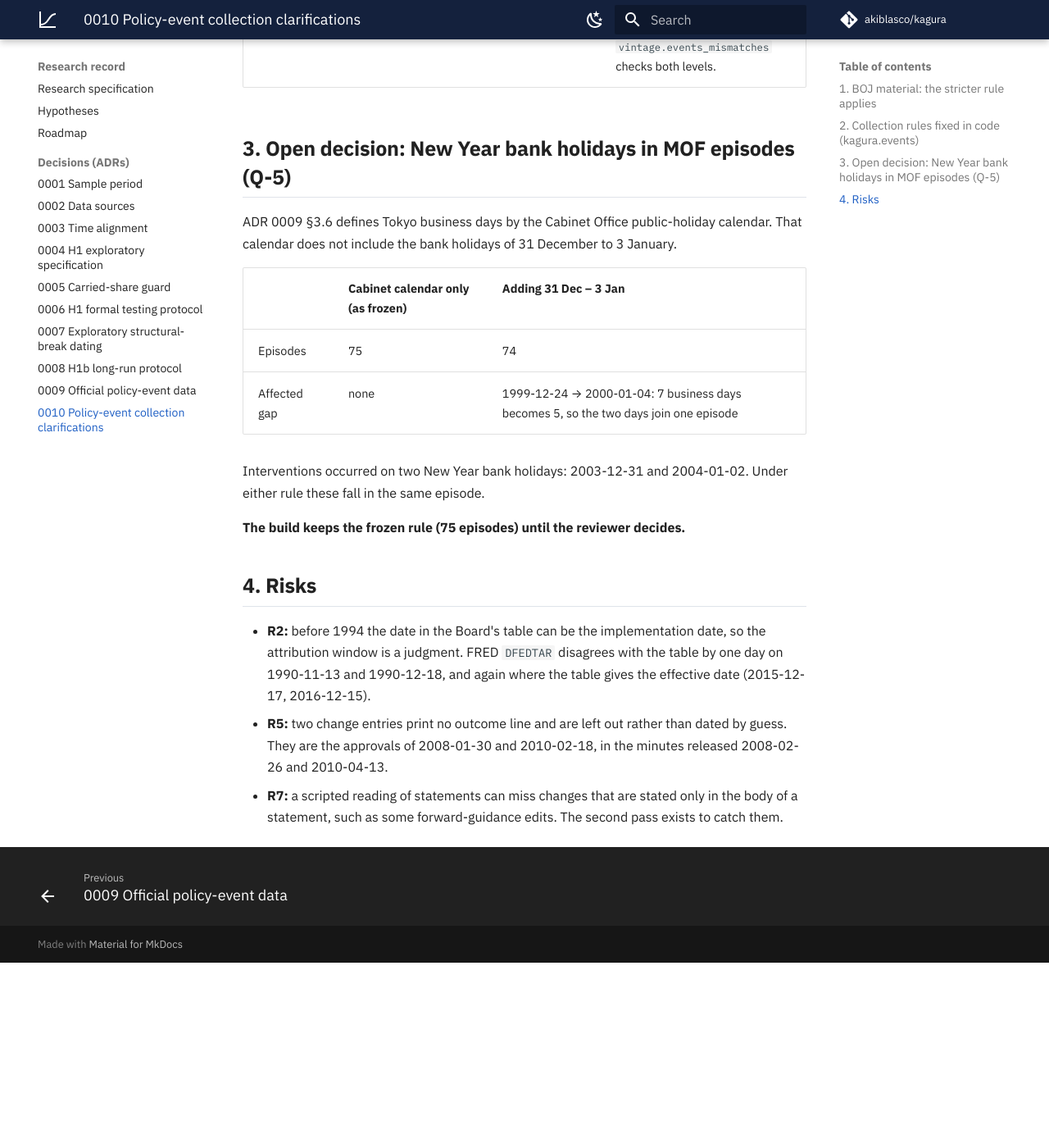
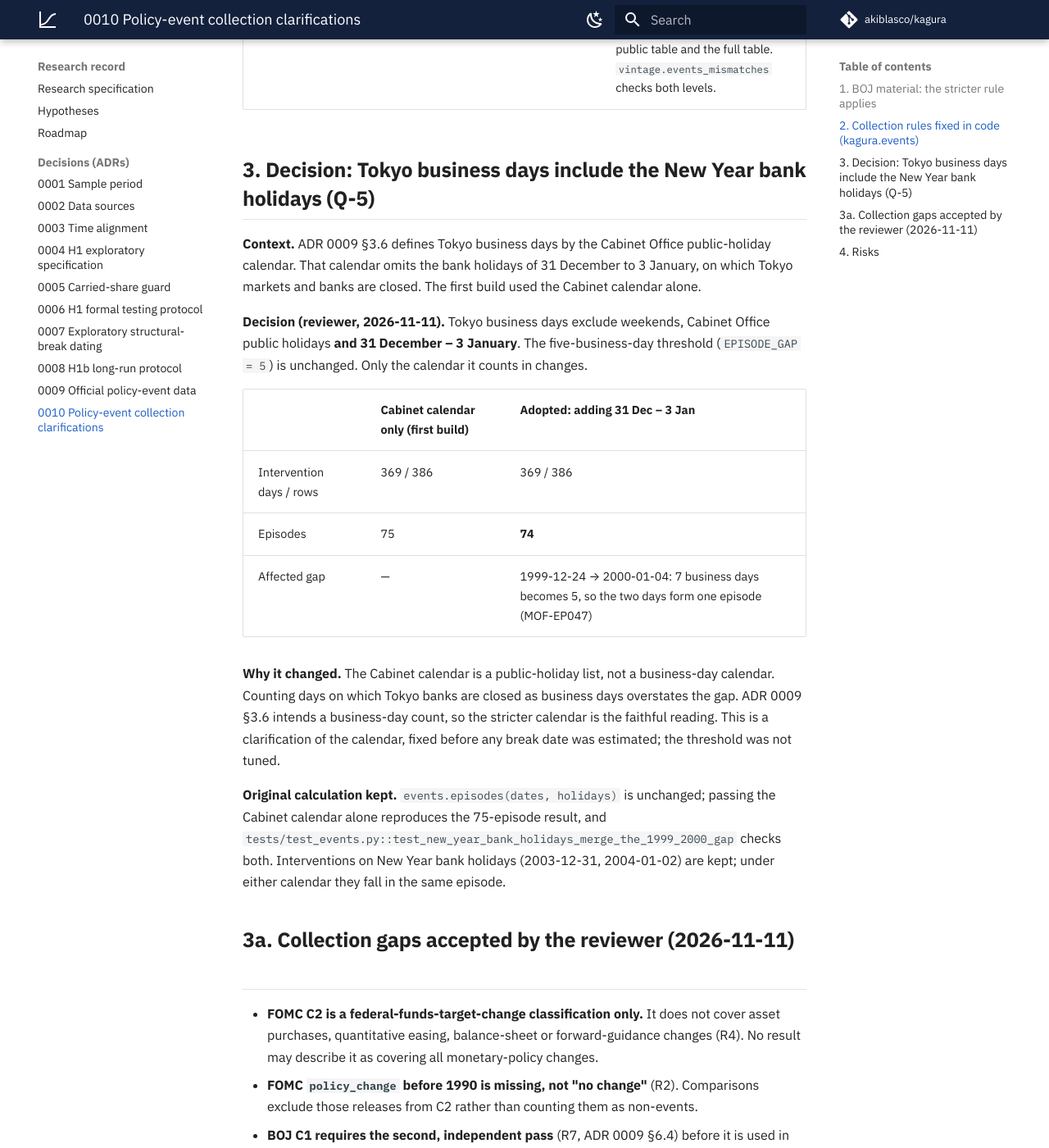
Before and after one commit to akiblasco/kagura, an MkDocs documentation site: the page built from docs/decisions/0010-policy-event-collection-clarifications.md, in a window 1280 px wide and 1400 px high, scrolled down 3595 px. Shown: the whole window at 82% size. Built offline with MkDocs 1.6.1 and Material for MkDocs 9.7.7, drawn with Linux system fonts in a browser that asks for light colours; nearby versions of some CDN libraries; comment, search, counter and statistics services are not loaded; before the commit the page ends 4769 px from its top, so only the background shows below that; some of the changed text lies outside the part shown.

Commit message:
Count MOF episodes on the Tokyo bank calendar (74 episodes); accept ADR 0010
Adds the 31 Dec - 3 Jan bank holidays to the business-day calendar used for
the five-business-day episode rule, as approved by the reviewer. The rule
and threshold are unchanged; the Cabinet-only result (75) stays reproducible.

Co-Authored-By: Claude Opus 5.5 <noreply@anthropic.com>

```diff
--- a/docs/decisions/0010-policy-event-collection-clarifications.md
+++ b/docs/decisions/0010-policy-event-collection-clarifications.md
@@ -2,10 +2,10 @@
 
 Date: 2026-11-07.
 
-**Status: PROPOSED (for reviewer approval with the collected dataset).** ADR 0009 stays
+**Status: ACCEPTED 2026-11-11 (reviewer approval of the collected dataset).** ADR 0009 stays
 frozen and unedited. This ADR records (a) one conflict resolved by the stricter rule, (b) the
-collection rules that ADR 0009 left to "collection" and that code now fixes, and (c) one open
-decision. Every rule below was fixed before any break date was estimated (ADR 0009 §3.7).
+collection rules that ADR 0009 left to "collection" and that code now fixes, (c) the Tokyo
+business-day calendar for MOF episodes, and (d) the collection gaps the reviewer accepted. Every rule below was fixed before any break date was estimated (ADR 0009 §3.7).
 
 ## 1. BOJ material: the stricter rule applies
 
@@ -37,20 +37,45 @@ coded BOJ row in `data/events/restricted/`.
 | R10 | Re-collection | `collect()` never overwrites a file it already has. The collected vintage is what gets checksummed (§8 D5). |
 | R11 | Checksums (§6.4) | `EVENTS_SHA256` pins three files: the manifest (which holds the SHA-256 of every raw file), the public table and the full table. `vintage.events_mismatches` checks both levels. |
 
-## 3. Open decision: New Year bank holidays in MOF episodes (Q-5)
+## 3. Decision: Tokyo business days include the New Year bank holidays (Q-5)
 
-ADR 0009 §3.6 defines Tokyo business days by the Cabinet Office public-holiday calendar.
-That calendar does not include the bank holidays of 31 December to 3 January.
+**Context.** ADR 0009 §3.6 defines Tokyo business days by the Cabinet Office public-holiday
+calendar. That calendar omits the bank holidays of 31 December to 3 January, on which Tokyo
+markets and banks are closed. The first build used the Cabinet calendar alone.
 
-| | Cabinet calendar only (as frozen) | Adding 31 Dec – 3 Jan |
+**Decision (reviewer, 2026-11-11).** Tokyo business days exclude weekends, Cabinet Office
+public holidays **and 31 December – 3 January**. The five-business-day threshold
+(`EPISODE_GAP = 5`) is unchanged. Only the calendar it counts in changes.
+
+| | Cabinet calendar only (first build) | Adopted: adding 31 Dec – 3 Jan |
 |---|---|---|
-| Episodes | 75 | 74 |
-| Affected gap | none | 1999-12-24 → 2000-01-04: 7 business days becomes 5, so the two days join one episode |
+| Intervention days / rows | 369 / 386 | 369 / 386 |
+| Episodes | 75 | **74** |
+| Affected gap | — | 1999-12-24 → 2000-01-04: 7 business days becomes 5, so the two days form one episode (MOF-EP047) |
 
-Interventions occurred on two New Year bank holidays: 2003-12-31 and 2004-01-02. Under either
-rule these fall in the same episode.
+**Why it changed.** The Cabinet calendar is a public-holiday list, not a business-day calendar.
+Counting days on which Tokyo banks are closed as business days overstates the gap. ADR 0009
+§3.6 intends a business-day count, so the stricter calendar is the faithful reading. This is a
+clarification of the calendar, fixed before any break date was estimated; the threshold was
+not tuned.
 
-**The build keeps the frozen rule (75 episodes) until the reviewer decides.**
+**Original calculation kept.** `events.episodes(dates, holidays)` is unchanged; passing the
+Cabinet calendar alone reproduces the 75-episode result, and
+`tests/test_events.py::test_new_year_bank_holidays_merge_the_1999_2000_gap` checks both.
+Interventions on New Year bank holidays (2003-12-31, 2004-01-02) are kept; under either
+calendar they fall in the same episode.
+
+## 3a. Collection gaps accepted by the reviewer (2026-11-11)
+
+- **FOMC C2 is a federal-funds-target-change classification only.** It does not cover asset
+  purchases, quantitative easing, balance-sheet or forward-guidance changes (R4). No result may
+  describe it as covering all monetary-policy changes.
+- **FOMC `policy_change` before 1990 is missing, not "no change"** (R2). Comparisons exclude
+  those releases from C2 rather than counting them as non-events.
+- **BOJ C1 requires the second, independent pass** (R7, ADR 0009 §6.4) before it is used in
+  any historical event comparison.
+- Uncertain announcement times, uncovered periods and incomplete classifications stay flagged
+  in the tables. No further open-ended collection is planned.
 
 ## 4. Risks
 
```
Also changed, not shown: 4 other files.
